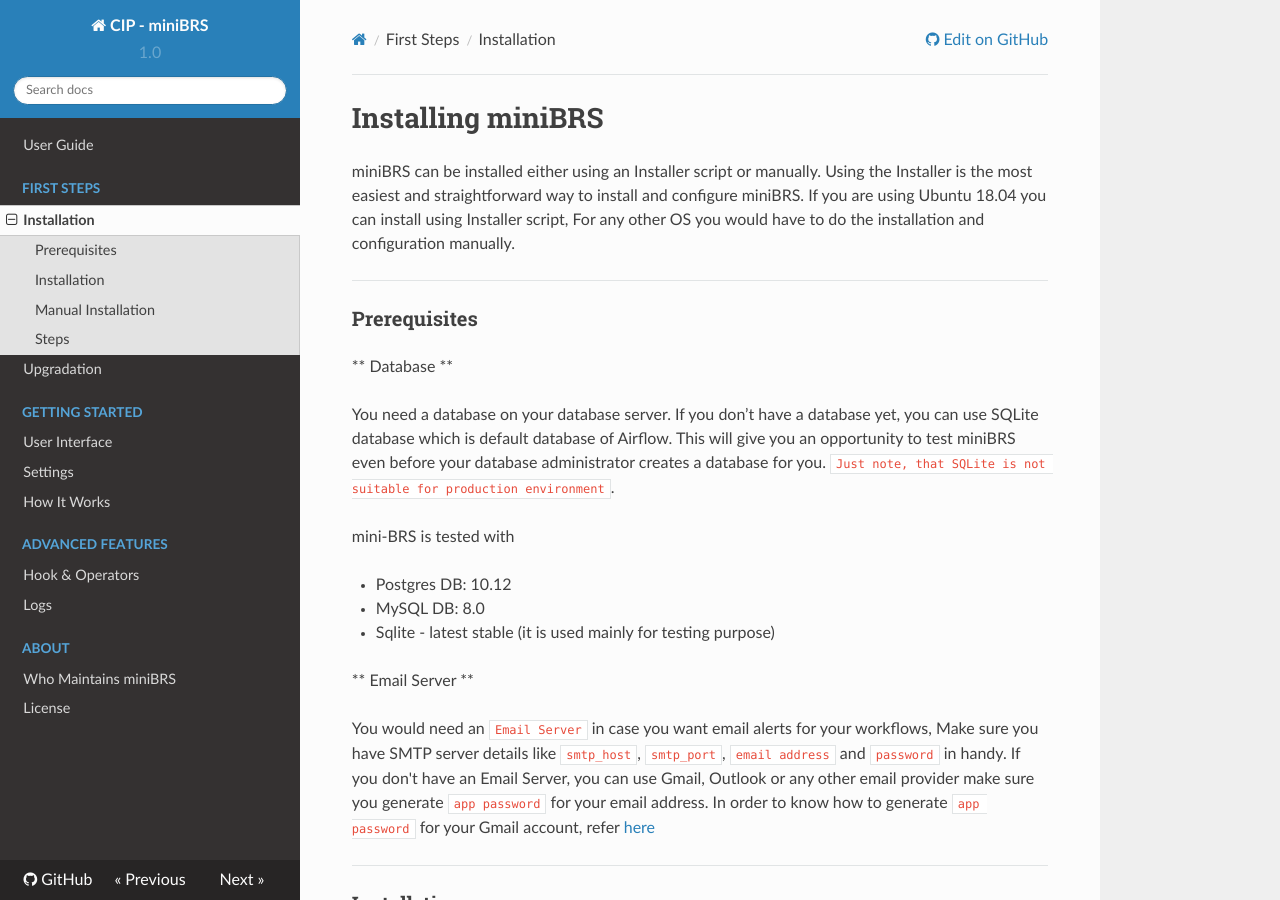
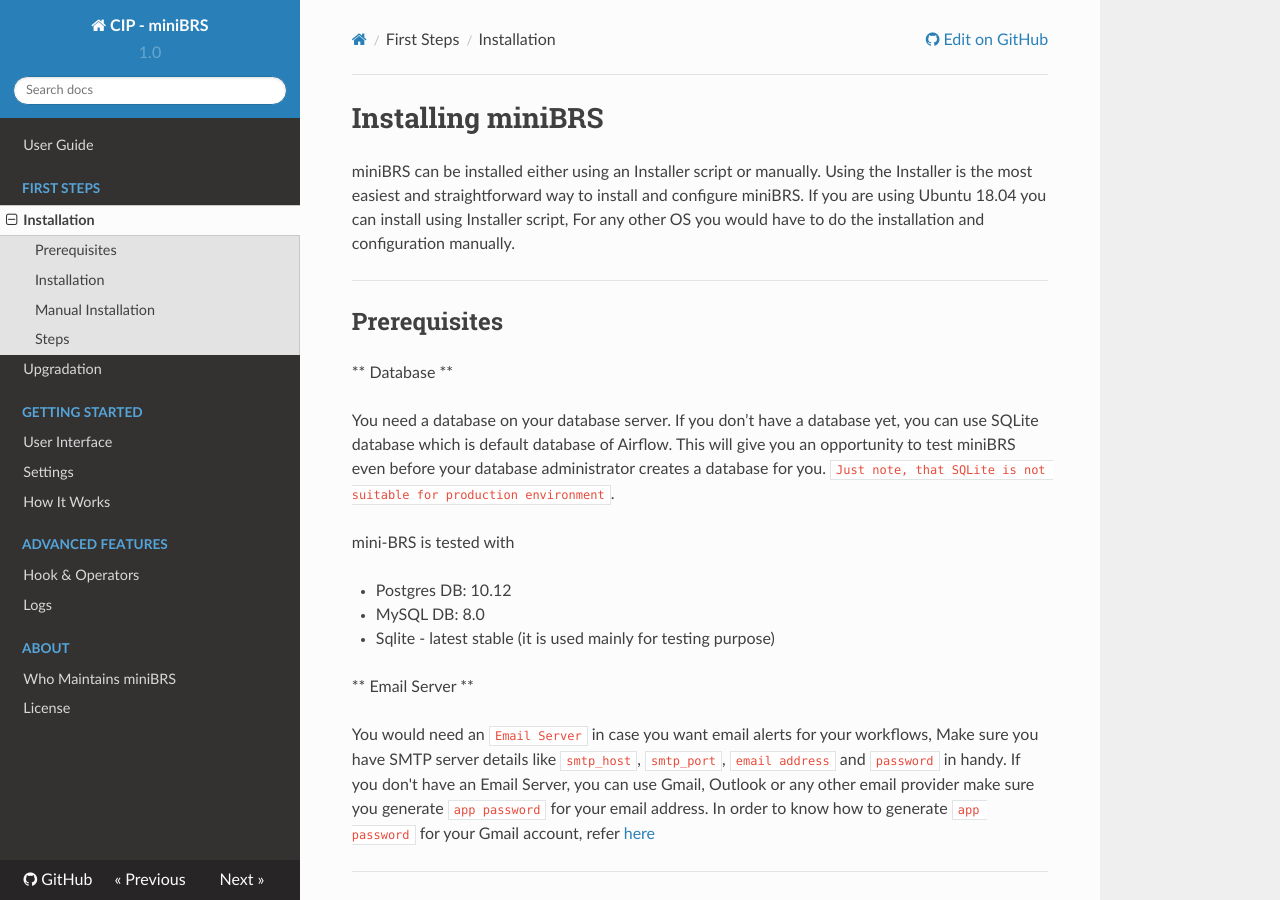
Before and after one commit to shahbaz-ali/miniBRS, an MkDocs documentation site: the page built from docs/installation.md, in a window 1280 px wide and 900 px high. Built offline with MkDocs 1.6.1, drawn with Linux system fonts in a browser that asks for light colours; nearby versions of some CDN libraries.

````diff
--- a/docs/installation.md
+++ b/docs/installation.md
@@ -1,5 +1,5 @@
-# Installing miniBRS
-
+Installing miniBRS
+==================
 
 miniBRS can be installed either using an Installer script or manually. Using the Installer is the most easiest
 and straightforward way to install and configure miniBRS. If you are using Ubuntu 18.04 you can install using Installer
@@ -7,7 +7,8 @@ script, For any other OS you would have to do the installation and configuration
 
 ---
 
-### Prerequisites
+Prerequisites
+-------------
 
 ** Database **
 
@@ -33,8 +34,8 @@ If you don't have an Email Server, you can use Gmail, Outlook or any other email
 
 ---
 
-### Installation
-
+Installation
+------------
 
 
 ** Using Installer Script**
@@ -99,8 +100,8 @@ Once you activate your virtual environment you can start Airflow webserver and s
 
 ---
 
-### Manual Installation
-
+Manual Installation
+-------------------
 > **Prerequisite:** Linux OS, Although any Linux distro would work we prefer Debian distros e.q Ubuntu, Debian etc.
 
 >For **Red Hat** Linux the process of installation would remain same with slight changes specific to the use of corresponding package manager
@@ -122,6 +123,7 @@ without further ado let's get started...
 ```
 
 ---
+
 * Now, you have your workspace defined, let's now fetch the project from the ``GitHub`` repository. In order to fetch ``miniBRS`` project from GitHub, you need to have ``git`` installed in your machine. To check if ``git`` is installed, run the below command in your terminal
 
 ```bash
````
